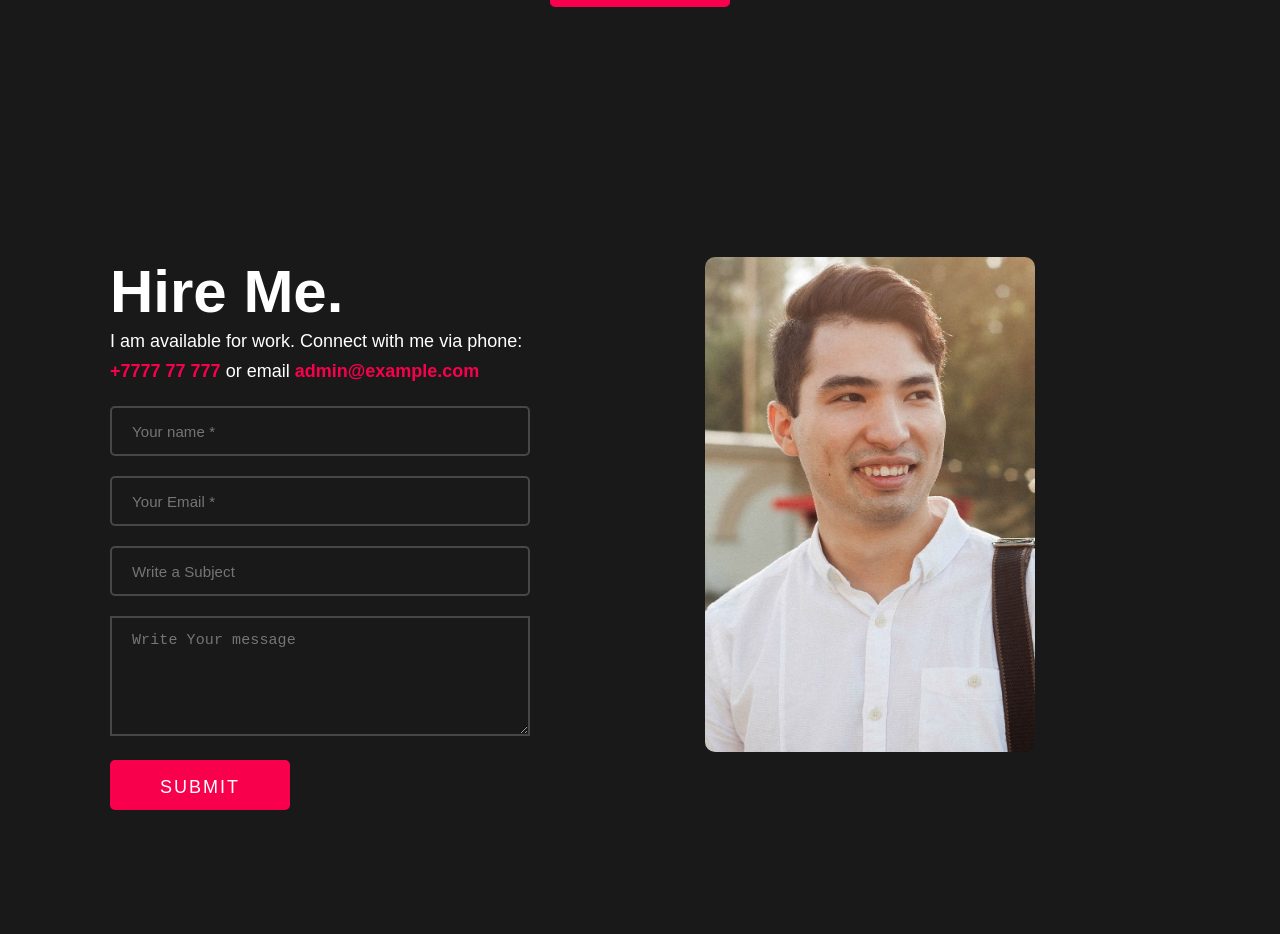
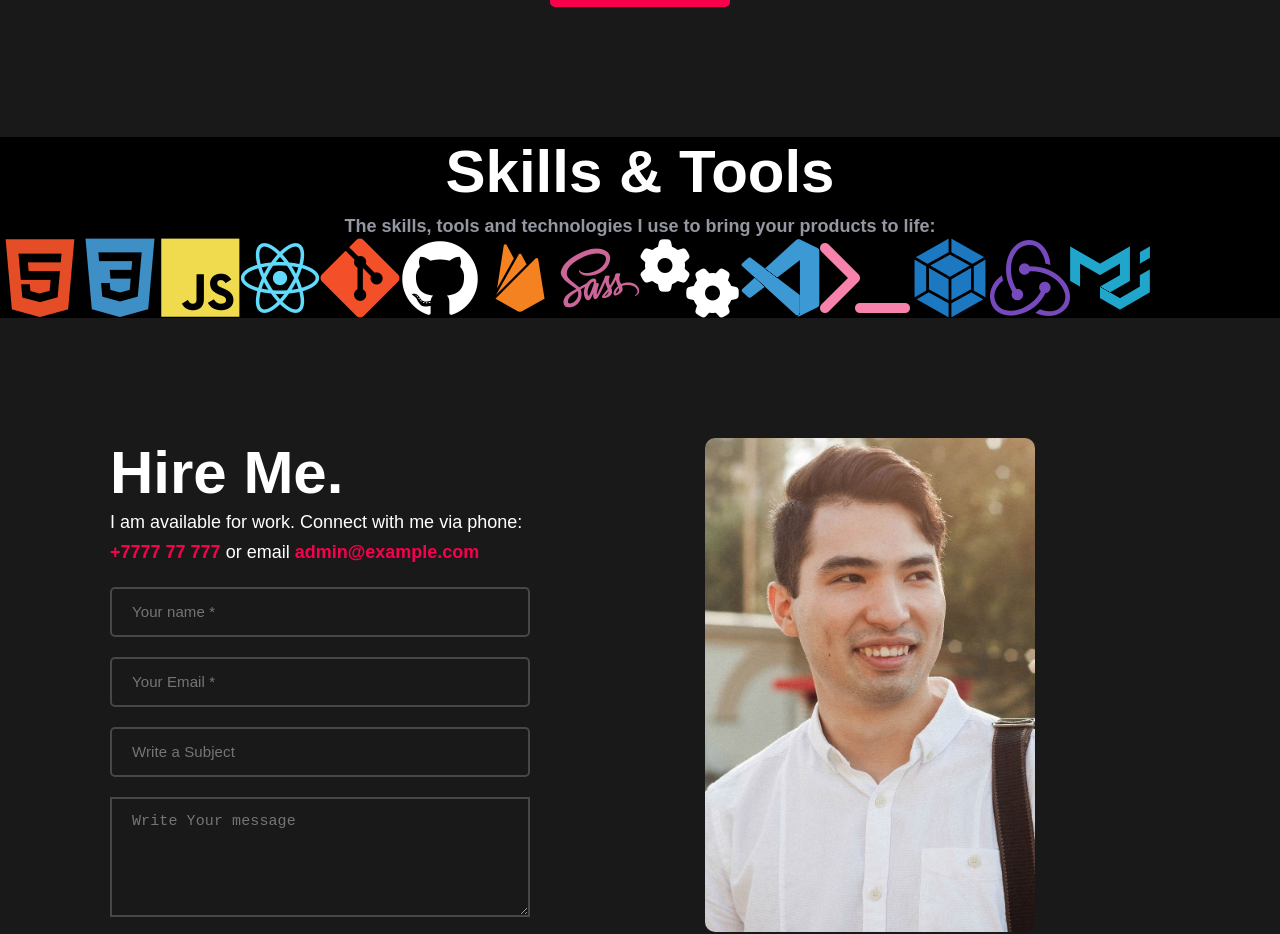
Before and after one commit to dkimd5/react-portfolio, a React (Create React App) app: page / in a window 1280 px wide. Shown: the part 3959-4893 px from the top of the page. Built offline with nearby package versions, Linux system fonts and the light colour scheme.

Commit message:
icons added

```diff
--- a/public/index.html
+++ b/public/index.html
@@ -25,6 +25,7 @@
       Learn how to configure a non-root public URL by running `npm run build`.
     -->
     <link rel="stylesheet" href="https://cdn.jsdelivr.net/gh/devicons/devicon@v2.14.0/devicon.min.css">
+    <script src="https://kit.fontawesome.com/d6283b8f2e.js" crossorigin="anonymous"></script>
     <title>React App</title>
   </head>
   <body>
--- a/src/App.js
+++ b/src/App.js
@@ -5,6 +5,7 @@ import Footer from "./Footer/Footer";
 import Home from "./Home/Home";
 import Projects from "./Projects/Projects";
 import Service from "./Service/Service";
+import Skills from "./Skills/Skills";
 
 function App() {
   return (
@@ -13,6 +14,7 @@ function App() {
       <About />
       <Service />
       <Projects />
+      <Skills />
       <Contact />
       <Footer />
     </div>
--- /dev/null
+++ b/src/Skills/Skills.css
@@ -0,0 +1,21 @@
+.devicon {
+    font-size: 5rem;
+}
+
+.devicon-color {
+    color: #fff;
+}
+
+.devicon-color2 {
+    color: #f783ac;
+}
+
+h2.heading.p__color {
+    margin-bottom: 0;
+    text-align: center;
+    line-height: 1.2;
+}
+
+.box-container {
+    display: flex;
+}
--- /dev/null
+++ b/src/Skills/Skills.js
@@ -0,0 +1,62 @@
+import React from "react";
+import "./Skills.css";
+
+function Skills() {
+  return (
+    <div className="skills" id="Skills">
+      <div className="heading">
+        <h1 className="heading">Skills & Tools</h1>
+        <h2 className="heading p__color">
+          The skills, tools and technologies I use to bring your products to
+          life:
+        </h2>
+      </div>
+      <div className="box-container">
+        <div className="box__icon">
+          <i class="devicon devicon-html5-plain colored"></i>
+        </div>
+        <div className="box__icon">
+          <i class="devicon devicon-css3-plain colored"></i>
+        </div>
+        <div className="box__icon">
+          <i class="devicon devicon-javascript-plain colored"></i>
+        </div>
+        <div className="box__icon">
+          <i class="devicon devicon-react-original colored"></i>
+        </div>
+        <div className="box__icon">
+          <i class="devicon devicon-git-plain colored"></i>
+        </div>
+        <div className="box__icon">
+          <i class="devicon devicon-github-original devicon-color"></i>
+        </div>
+        <div className="box__icon">
+          <i class="devicon devicon-firebase-plain colored"></i>
+        </div>
+        <div className="box__icon">
+          <i class="devicon devicon-sass-original colored"></i>
+        </div>
+        <div className="box__icon devicon-color">
+          <i class="devicon fas fa-cogs"></i>
+        </div>
+        <div className="box__icon">
+          <i class="devicon devicon-vscode-plain colored"></i>
+        </div>
+        <div className="box__icon devicon-color2">
+          <i class="devicon fas fa-terminal"></i>
+        </div>
+        <div className="box__icon">
+          <i class="devicon devicon-webpack-plain colored"></i>
+        </div>
+        <div className="box__icon">
+          <i class="devicon devicon-redux-original colored"></i>
+        </div>
+        <div className="box__icon">
+          <i class="devicon devicon-materialui-plain colored"></i>
+        </div>
+      </div>
+    </div>
+  );
+}
+
+export default Skills;
```
